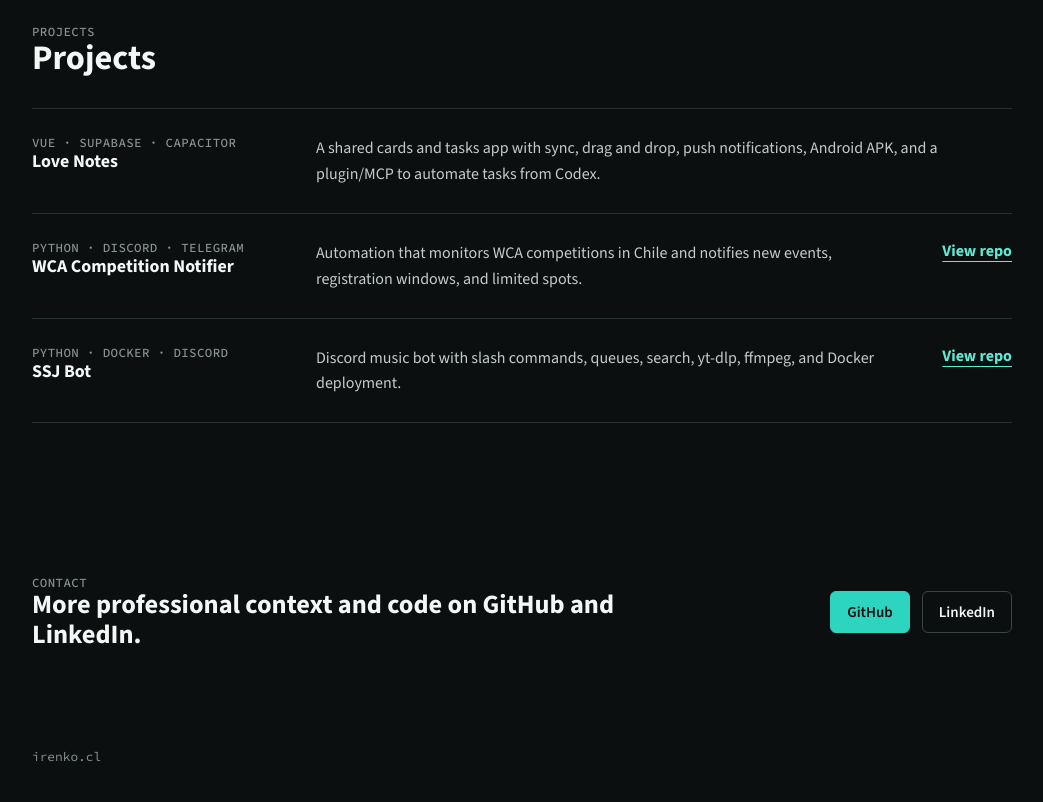
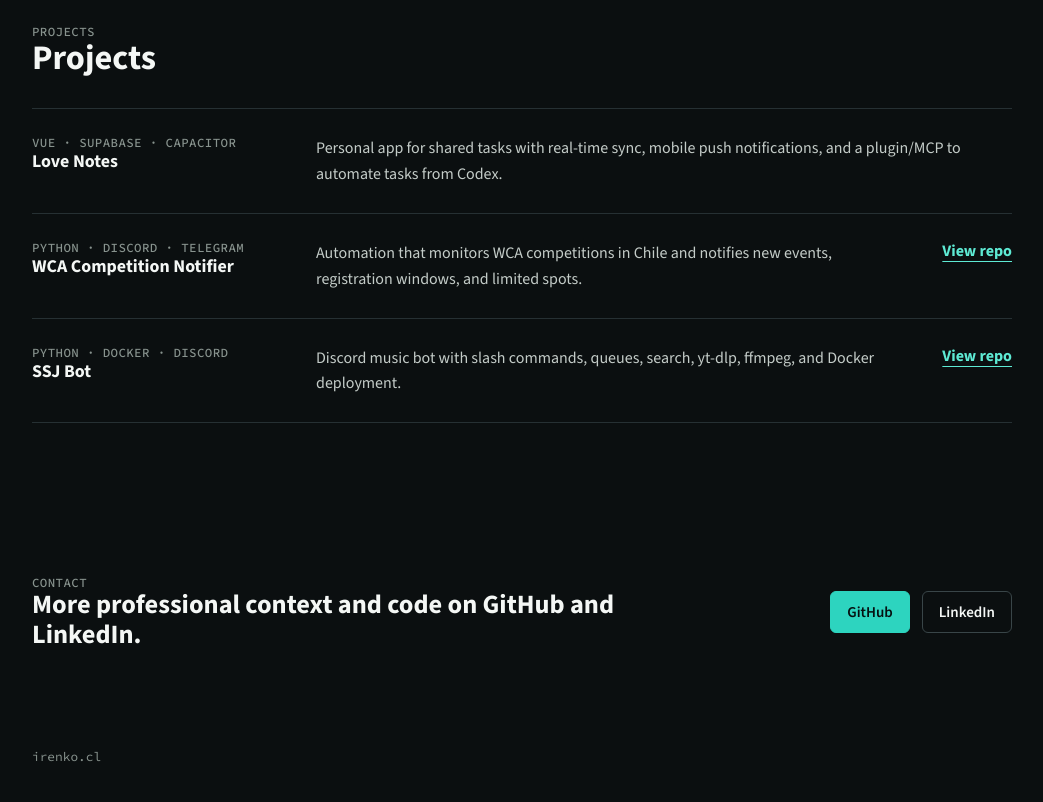
Before and after one commit to Irenko85/irenko85.github.io, a plain HTML site: page index.html in a window 1280 px wide. Shown: the part 1456-2258 px from the top of the page, without its empty margins (118-1161 px from the left). Drawn offline with nearby package versions, Linux system fonts and the light colour scheme.

Commit message:
Update Love Notes description

```diff
--- a/index.html
+++ b/index.html
@@ -172,10 +172,10 @@
                         <p class="item-date">Vue · Supabase · Capacitor</p>
                         <h3>Love Notes</h3>
                     </div>
-                    <p data-es="Una app para tarjetas y tareas compartidas, con sincronización, drag and drop, notificaciones push, APK Android y plugin/MCP para automatizar tareas desde Codex."
-                        data-en="A shared cards and tasks app with sync, drag and drop, push notifications, Android APK, and a plugin/MCP to automate tasks from Codex.">
-                        A shared cards and tasks app with sync, drag and drop, push notifications, Android APK, and a
-                        plugin/MCP to automate tasks from Codex.
+                    <p data-es="App personal de tareas compartidas con sincronización en tiempo real, notificaciones push para móvil y plugin/MCP para automatizar tareas desde Codex."
+                        data-en="Personal app for shared tasks with real-time sync, mobile push notifications, and a plugin/MCP to automate tasks from Codex.">
+                        Personal app for shared tasks with real-time sync, mobile push notifications, and a plugin/MCP
+                        to automate tasks from Codex.
                     </p>
                 </article>
 
```
